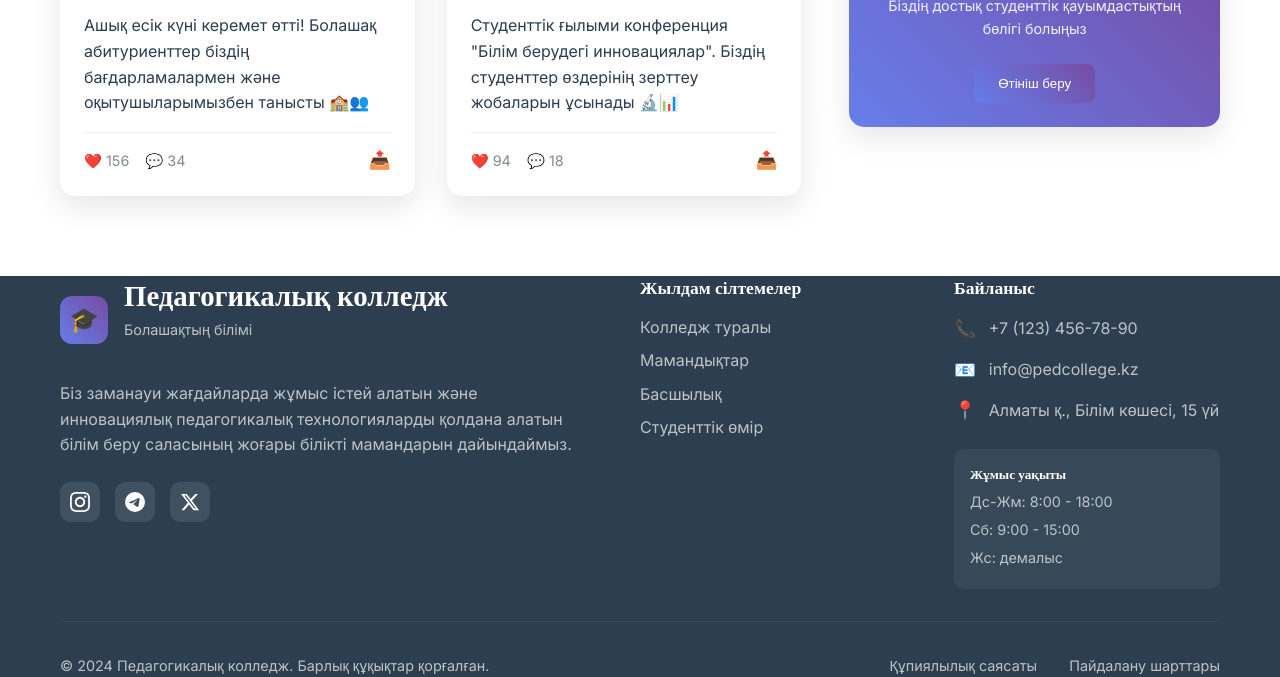
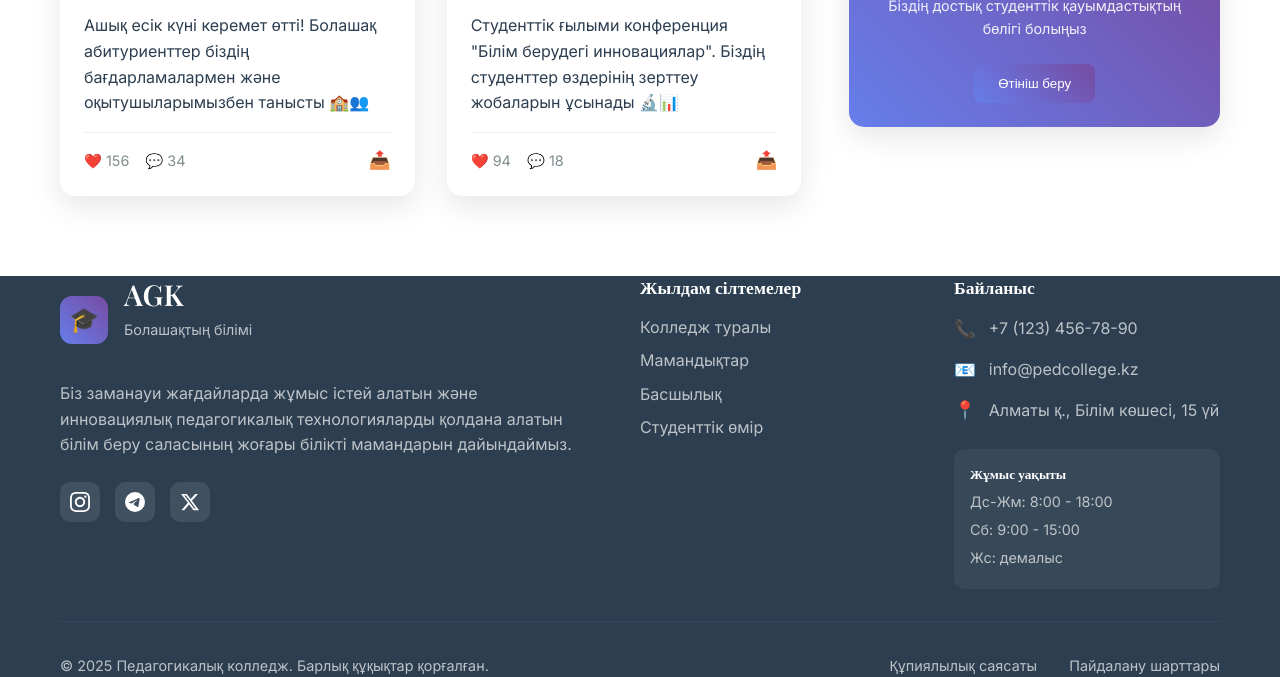
Before and after one commit to Yuki-hash-ui/PED_COLLEGE, a plain HTML site: page index.html in a window 1280 px wide. Shown: the part 7572-8249 px from the top of the page. Drawn offline with nearby package versions, Linux system fonts and the light colour scheme.

Commit message:
Update index.html

```diff
--- a/index.html
+++ b/index.html
@@ -825,7 +825,7 @@
                     <div class="footer-logo">
                         <div class="logo-icon">🎓</div>
                         <div class="logo-text">
-                            <h3>Педагогикалық колледж</h3>
+                            <h3>AGK</h3>
                             <p>Болашақтың білімі</p>
                         </div>
                     </div>
@@ -884,7 +884,7 @@
             </div>
 
             <div class="footer-bottom">
-                <p>&copy; 2024 Педагогикалық колледж. Барлық құқықтар қорғалған.</p>
+                <p>&copy; 2025 Педагогикалық колледж. Барлық құқықтар қорғалған.</p>
                 <div class="footer-legal">
                     <a href="#">Құпиялылық саясаты</a>
                     <a href="#">Пайдалану шарттары</a>
```
